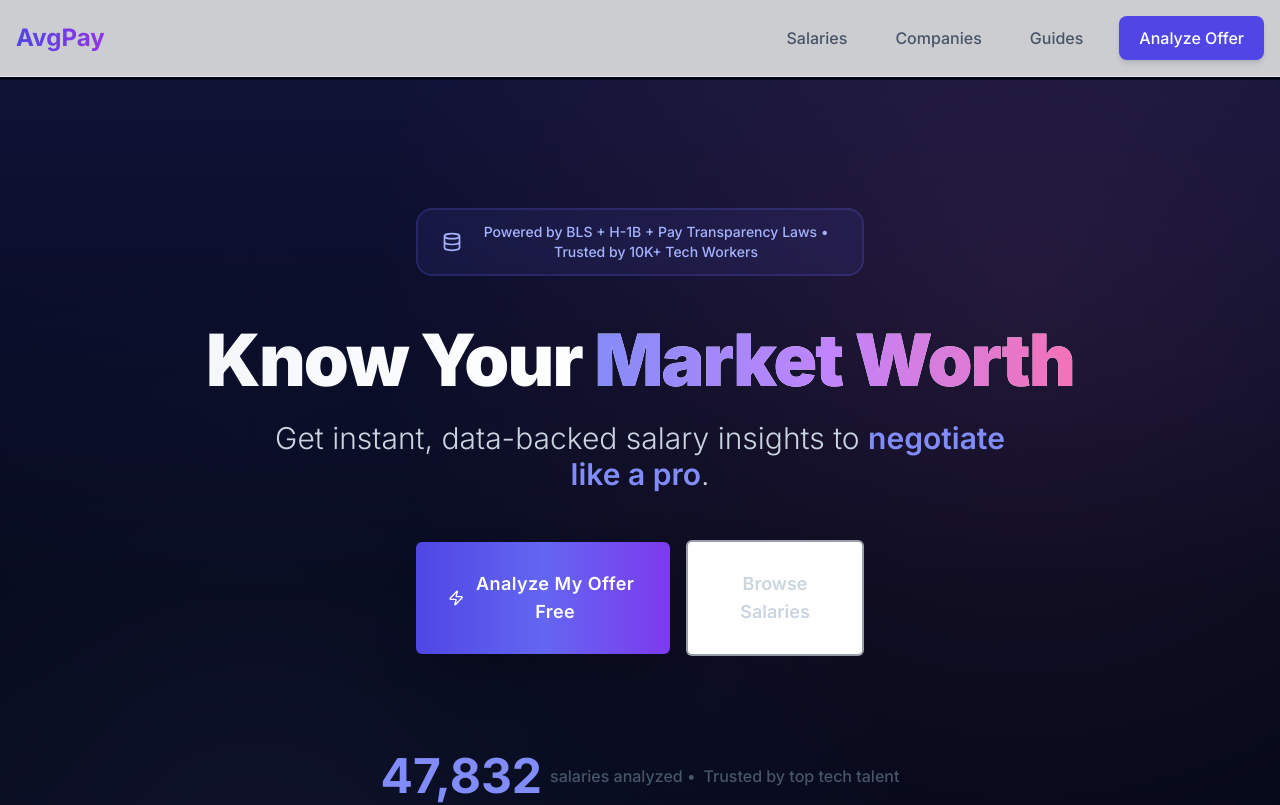
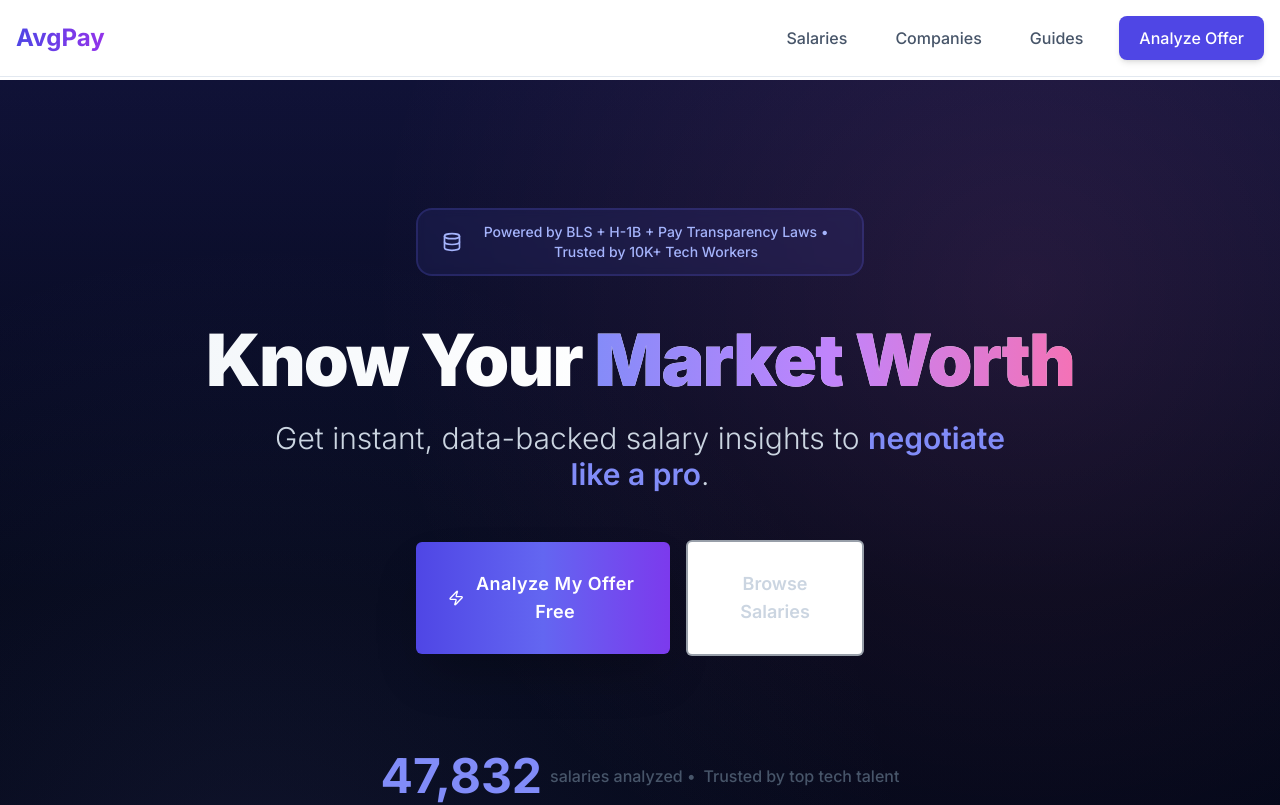
Before and after one commit to wesslabgroup-creator/avgpay-rebuild, a Next.js app: page / in a window 1280 px wide. Shown: the top 805 px of the page. Built offline with nearby package versions, Linux system fonts and the light colour scheme.

Commit message:
fix: remove hardcoded dark mode classes from layout

```diff
--- a/src/app/layout.tsx
+++ b/src/app/layout.tsx
@@ -27,8 +27,8 @@
   children: React.ReactNode;
 }>) {
   return (
-    <html lang="en" className="dark">
-      <body className={`${inter.className} antialiased bg-slate-950 text-slate-100 pt-20`}>
+    <html lang="en">
+      <body className={`${inter.className} antialiased bg-white text-slate-900 pt-20`}>
         <Navigation />
         {children}
       </body>
```
